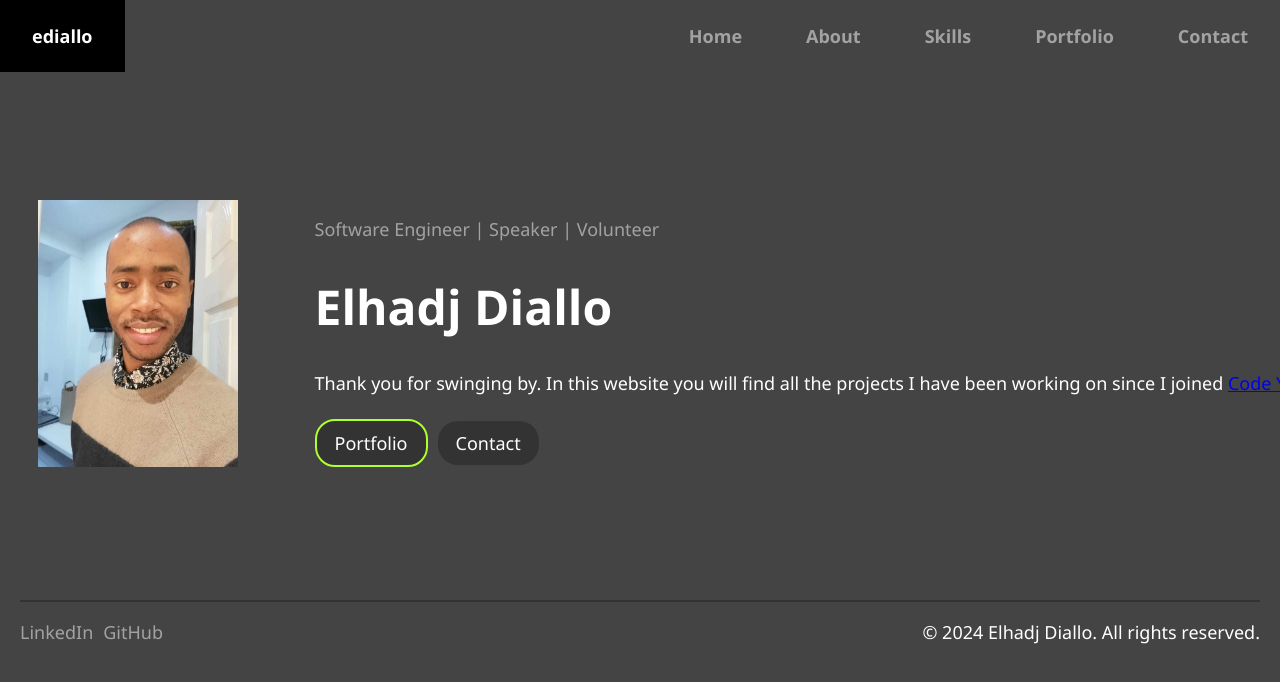
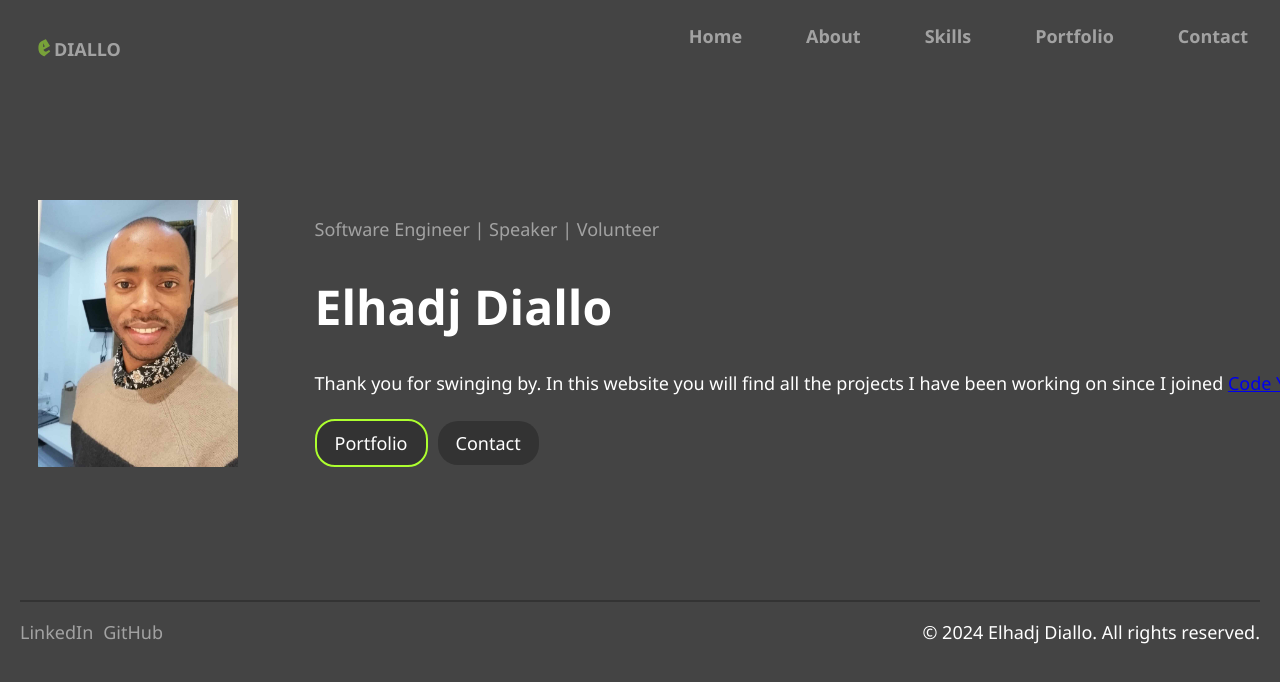
Before and after one commit to eediallo/eediallo.github.io, a React (Create React App) app in the folder my-portfolio/: page / in a window 1280 px wide. Shown: the top 682 px of the page. Built offline with nearby package versions, Linux system fonts and the light colour scheme.

Commit message:
adds fancy char e

```diff
--- a/my-portfolio/src/components/NavBar.js
+++ b/my-portfolio/src/components/NavBar.js
@@ -6,7 +6,7 @@ const NavBar = () => {
       <nav className="nav-bar">
         <ul className="nav-left">
           <li>
-            <Link to="/">ediallo</Link>
+            <Link to="/"><span className="e">𝖊</span>DIALLO</Link>
           </li>
         </ul>
         <ul className="nav-right">
```
